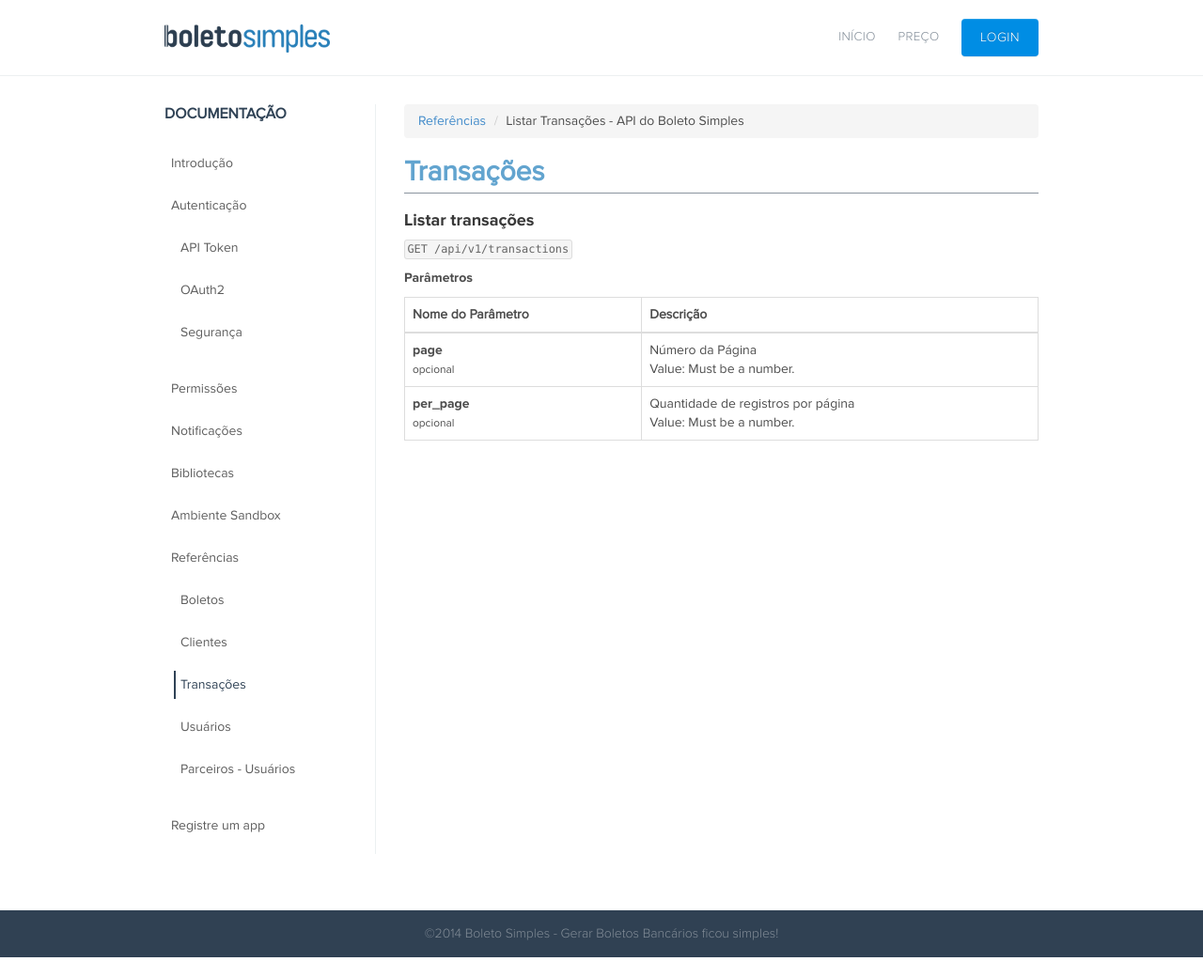
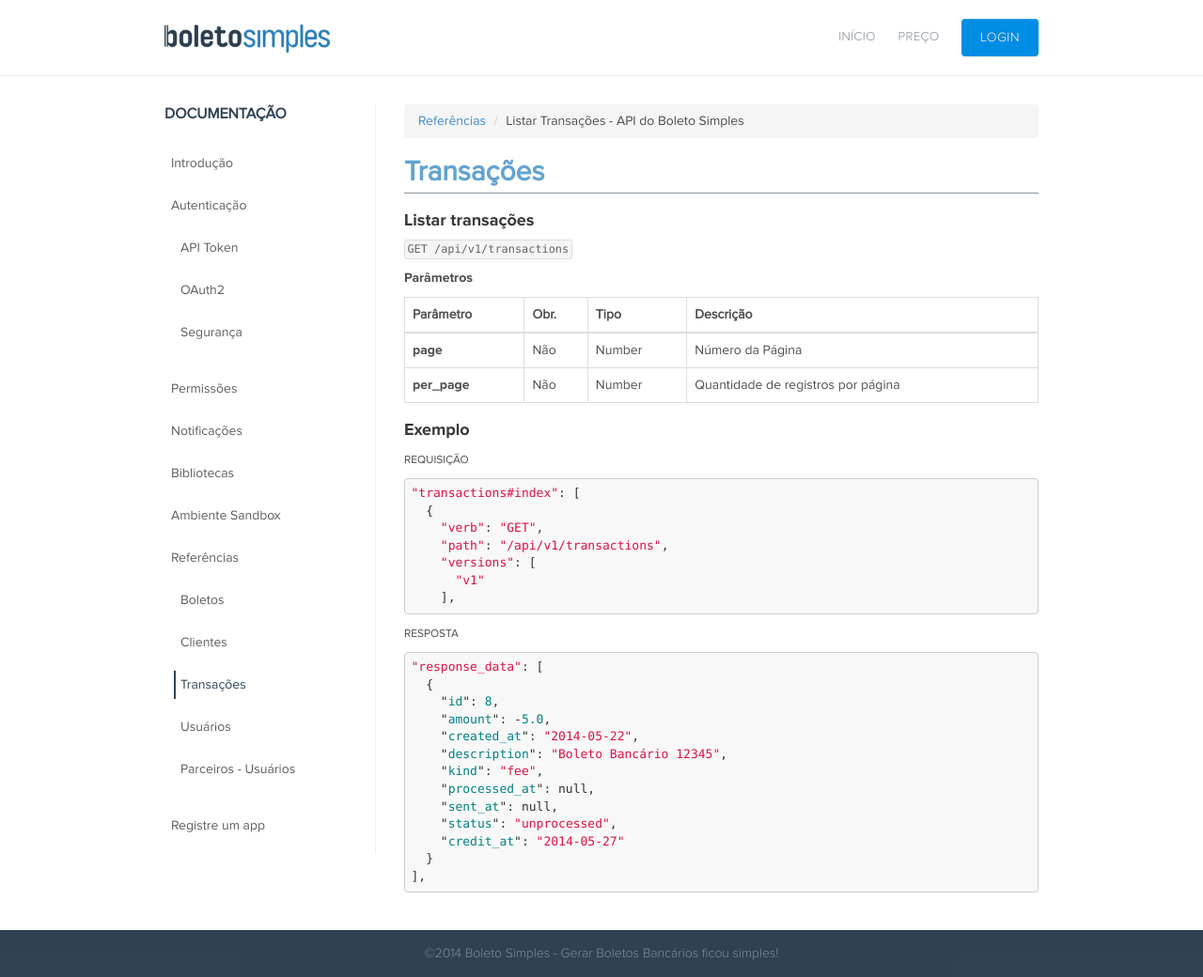
Before and after one commit to BoletoSimples/boletosimples-docs, a Jekyll site: the page built from reference/v1/transactions/index.md, in a window 1280 px wide. Shown: the whole page at 94% size. Built offline with Jekyll 4.4.1, drawn with Linux system fonts in a browser that asks for light colours; before the commit the page ends 1019 px from its top, so only the background shows below that.

Commit message:
change table layout and add example on transactions

```diff
--- a/reference/v1/transactions/index.md
+++ b/reference/v1/transactions/index.md
@@ -15,7 +15,9 @@ en: /en/references
 <table class='table table-bordered'>
   <thead>
     <tr>
-      <th>Nome do Parâmetro</th>
+      <th>Parâmetro</th>
+      <th data-container="body" data-toggle="tooltip" title="Obrigatório">Obr.</th>
+      <th>Tipo</th>
       <th>Descrição</th>
     </tr>
   </thead>
@@ -23,32 +25,62 @@ en: /en/references
     <tr>
       <td>
         <strong>page </strong>
-        <br>
-        <small>
-          opcional
-        </small>
+      </td>
+      <td>
+        Não
+      </td>
+      <td>
+        Number
       </td>
       <td>
         Número da Página
-        <br>
-        Value: Must be a number.
       </td>
     </tr>
 
     <tr>
       <td>
         <strong>per_page </strong>
-        <br>
-        <small>
-          opcional
-        </small>
+      </td>
+      <td>
+        Não
+      </td>
+      <td>
+        Number
       </td>
       <td>
         Quantidade de registros por página
-        <br>
-        Value: Must be a number.
       </td>
     </tr>
 
   </tbody>
 </table>
+
+### Exemplo
+
+<small>requisição</small>
+
+<pre class="bash">"transactions#index": [
+  {
+    "verb": "GET",
+    "path": "/api/v1/transactions",
+    "versions": [
+      "v1"
+    ],
+</pre>
+
+<small>resposta</small>
+
+<pre class="json">"response_data": [
+  {
+    "id": 8,
+    "amount": -5.0,
+    "created_at": "2014-05-22",
+    "description": "Boleto Bancário 12345",
+    "kind": "fee",
+    "processed_at": null,
+    "sent_at": null,
+    "status": "unprocessed",
+    "credit_at": "2014-05-27"
+  }
+],
+</pre>
```
